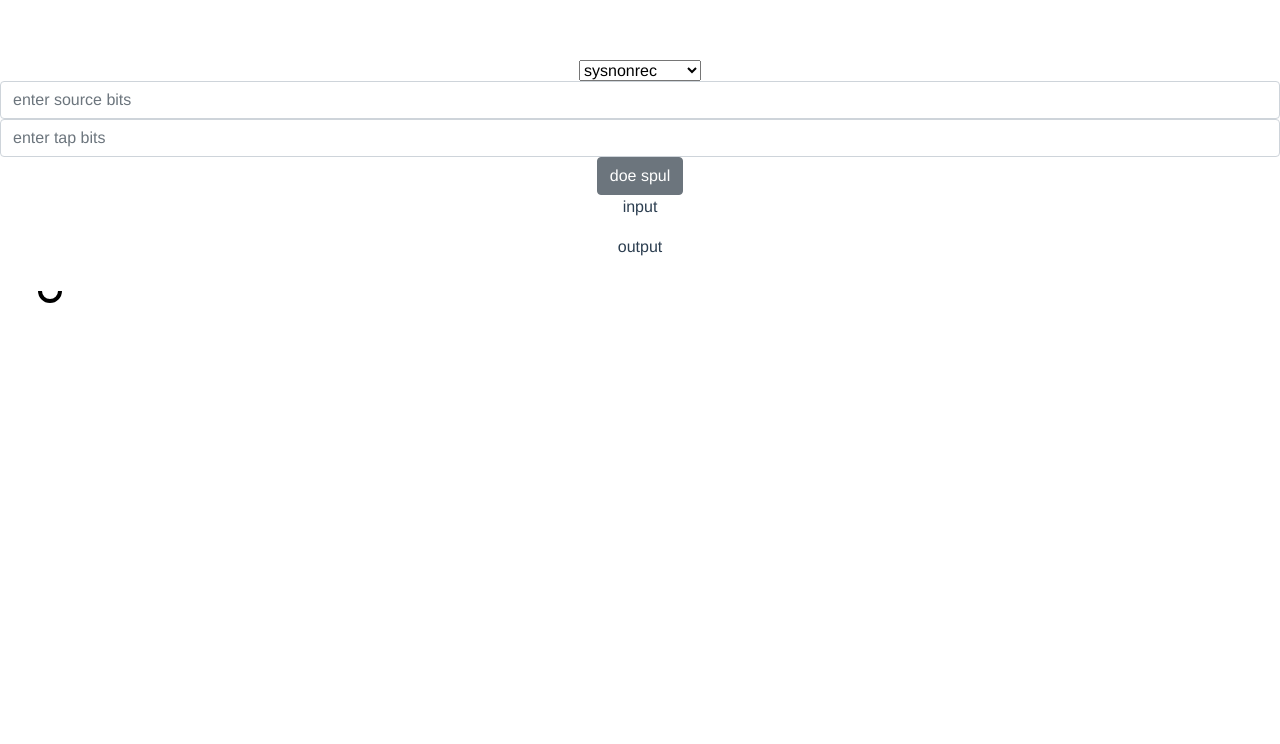
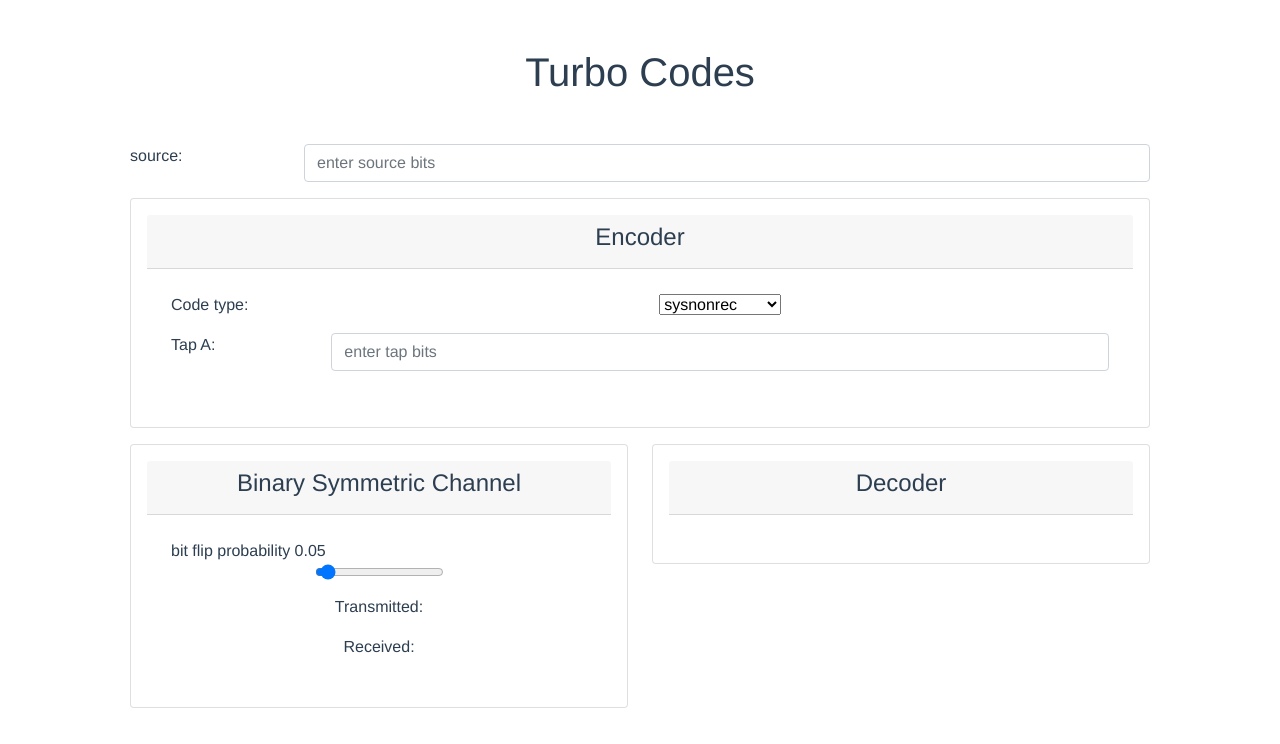
Before and after one commit to leoheyns/turbocodes, a Vue app: page / in a window 1280 px wide. Shown: the top 744 px of the page. Built offline with nearby package versions, Linux system fonts and the light colour scheme.

Commit message:
better workflow and layout

```diff
--- a/src/App.vue
+++ b/src/App.vue
@@ -1,15 +1,56 @@
 <template>
   <div id="app">
-     <convcode/>
+    <div class="container">
+      <div class="col p-5">
+        <h1>Turbo Codes</h1>
+        <div class="row mt-5">
+          <div class="col-2"><label for="source">source:</label></div>
+          <div class="col">
+            <b-form-input v-model="source" placeholder="enter source bits"></b-form-input>
+          </div>
+        </div>
+
+        <div class="row">
+          <TurboEncoder :source="source" @encoded="set_encoded"/>
+          <BinarySymmetricChannel :f.sync="flip_probability" :input="encoded" @received="set_received"/>
+          <TurboDecoder :input="received" :f="flip_probability" @decoded="set_decoded"/>
+
+        </div>
+      </div>
+    </div>
   </div>
 </template>
 
 <script>
-import convcode from '@/components/convcode'
+import TurboEncoder from "@/components/TurboEncoder";
+import TurboDecoder from "@/components/TurboDecoder";
+import BinarySymmetricChannel from "@/components/BinarySymmetricChannel";
 export default {
   name: 'App',
+  data() {
+    return {
+      source: "",
+      encoded: "",
+      received: "",
+      decoded: "",
+      flip_probability: 0.05,
+    }
+  },
+  methods: {
+    set_received(signal) {
+      this.received = signal
+    },
+    set_encoded(encoded) {
+      this.encoded = encoded
+    },
+    set_decoded(decoded) {
+      this.decoded = decoded
+    }
+  },
   components: {
-    convcode
+    TurboEncoder,
+    TurboDecoder,
+    BinarySymmetricChannel,
   }
 }
 </script>
@@ -27,4 +68,10 @@ export default {
 body {
   height: 100vh;
 }
+
+
+label{
+  width: 100%;
+  text-align: start;
+}
 </style>
--- /dev/null
+++ b/src/components/BinarySymmetricChannel.vue
@@ -0,0 +1,84 @@
+<template>
+  <div class="col-6 mt-3">
+    <b-card>
+      <b-card-header>
+        <h4>Binary Symmetric Channel</h4>
+      </b-card-header>
+      <b-card-body>
+        <div class="m-2">
+          <p class="m-0"><label for="range-f">bit flip probability {{ f }}</label></p>
+          <b-form-input id="range-f" class="mw-100" :value="f" @input="(v) => {$emit('update:f', Number(v))}" type="range" min="0"
+                        max="1"
+                        step="0.0001"/>
+        </div>
+        <p>Transmitted: {{input}}</p>
+        <p>Received: {{received_signal}}</p>
+      </b-card-body>
+    </b-card>
+  </div>
+</template>
+
+<script>
+export default {
+  name: "BinarySymmetricChannel",
+  props: {
+    f: { // bit flip probability
+      type: Number,
+      required: true,
+    },
+    input: { // booleans to be transmitted
+      type: String,
+      required: false,
+      validator(t) {
+        let valid = true
+        for (let i = 0; i < t.length; i++) {
+          valid = valid && ['0', '1'].includes(t[i])
+        }
+        return valid
+      }
+    }
+  },
+  methods: {
+    pass_through_channel() {
+      if (this.input) {
+        let input = this.input
+        let result = []
+        input.split('').forEach((input_bit) => {
+          if (Math.random() <= this.f) { // randomly flip bit
+            result.push(this.flip(input_bit))
+          } else {
+            result.push(input_bit)
+          }
+        })
+        return result
+      }
+      return null
+    },
+    flip(bit) {
+      return bit === '0' ? '1' : '0'
+    }
+  },
+  computed: {
+    received_signal() {
+      let received = this.pass_through_channel()
+      if (received) {
+        let result = ""
+        received.forEach((bit) => {
+          result += bit
+        })
+        return result
+      }
+      return null
+    }
+  },
+  watch: {
+    received_signal(new_received_signal) {
+      this.$emit('received', new_received_signal)
+    }
+  }
+}
+</script>
+
+<style scoped>
+
+</style>
--- /dev/null
+++ b/src/components/TurboDecoder.vue
@@ -0,0 +1,21 @@
+<template>
+  <div class="col-6 mt-3">
+    <b-card>
+      <b-card-header>
+        <h4>Decoder</h4>
+      </b-card-header>
+      <b-card-body></b-card-body>
+    </b-card>
+<!--    <viterbi :trellis="trellis" />-->
+  </div>
+</template>
+
+<script>
+export default {
+  name: "TurboDecoder"
+}
+</script>
+
+<style scoped>
+
+</style>
--- /dev/null
+++ b/src/components/TurboEncoder.vue
@@ -0,0 +1,31 @@
+<template>
+  <div class="col-12 mt-3">
+    <b-card>
+      <b-card-header>
+        <h4>Encoder</h4>
+      </b-card-header>
+      <b-card-body>
+        <convcode :source="source" @encoded="(encoded) => $emit('encoded', encoded)"/>
+      </b-card-body>
+    </b-card>
+  </div>
+</template>
+
+<script>
+//todo: use two convolutional codes
+import convcode from "@/components/convcode";
+
+export default {
+  name: "TurboEncoder",
+  props: {
+    source: String,
+  },
+  components: {
+    convcode,
+  }
+}
+</script>
+
+<style scoped>
+
+</style>
--- a/src/components/convcode.vue
+++ b/src/components/convcode.vue
@@ -1,24 +1,44 @@
 <template>
-  <div class="convcode">
-    <b-form-select v-model="type" :options="types"></b-form-select>
-    <b-form-input v-model="sourcetext" placeholder="enter source bits"></b-form-input>
-    <b-form-input v-model="taptext0" placeholder="enter tap bits"></b-form-input>
-    <b-form-input v-if="type=='nonsysnonrec' || type=='sysrec'" v-model="taptext1" placeholder="enter tap bits"></b-form-input>
-    <b-button @click="newGetTrellis()">doe spul</b-button>
-    <p> input</p>
-    {{sourcetext}}
-    <p> output</p>
-    <p>{{boolArrToStr(output[0])}}      {{boolArrToStr(output[1])}}</p>
-    <trellis :trellis="trellis" />
-    <viterbi/>
+  <div class="row">
+    <div class="col">
+      <div class="row p-2">
+        <div class="col-2"><label for="encoder-type"> Code type: </label></div>
+        <div class="col">
+          <b-form-select id="encoder-type" v-model="type" :options="types"></b-form-select>
+        </div>
+      </div>
+      <div class="row p-2">
+        <div class="col-2"><label for="taptext0"> Tap A: </label></div>
+        <div class="col">
+          <b-form-input id="taptext0" v-model="taptext0" placeholder="enter tap bits"></b-form-input>
+        </div>
+      </div>
+      <div v-if="!(type === 'sysnonrec')" class="row p-2">
+        <div class="col-2"><label for="taptext1"> Tap B: </label></div>
+        <div class="col">
+          <b-form-input id="taptext1" v-model="taptext1"
+                        placeholder="enter tap bits"></b-form-input>
+        </div>
+      </div>
+      <div class="row p-2">
+        <div class="col-2">
+          <label v-if="output" for="encoded"> Encoded: </label>
+        </div>
+        <div class="col">
+          <p v-if="output" id="encoded">{{ boolArrToStr(output[0]) }}&emsp; {{ boolArrToStr(output[1]) }}</p>
+        </div>
+      </div>
+    </div>
+    <div class="col-12">
+      <trellis :trellis="trellis"/>
+    </div>
   </div>
 </template>
 
 <script>
-import viterbi from "@/components/viterbi";
+import trellis from '@/components/trellis'
 
 const zip = (a, b) => a.map((k, i) => [k, b[i]]);
-import trellis from '@/components/trellis'
 
 import {Edge, Node, Trellis} from "@/decoding/viterbi";
 
@@ -42,22 +62,32 @@ let edges = [edge01, edge02, edge13, edge23]
 
 export default {
   name: 'convcode',
-  data() {return {
-    type:"sysnonrec",
+  props: {
+    source: String,
+  },
+  data() {
+    return {
+      type: "sysnonrec",
       types: [
         "sysnonrec",
         "nonsysnonrec",
         "sysrec"
       ],
-    sourcetext: "",
       taptext0: "",
       taptext1: "",
-  }},
+      received: "",
+      flip_probability: 0.05,
+    }
+  },
   computed: {
-    memlenght: function() {
-      return this.taps[0].length
+    sourcetext() {
+      return this.source
     },
-    output: function() {
+    memlenght: function () {
+      return this.taps ? this.taps[0].length : 0
+    },
+    output: function () {
+      if (this.input && this.taps) {
         let mem = Array(this.memlenght).fill(0)
         let ta = Array()
         let tb = Array()
@@ -68,26 +98,44 @@ export default {
         });
         this.terminate(mem, ta, tb)
         return [ta, tb]
+      }
+      return null
     },
-    taps: function() {
-        return([this.stringToBoolArr(this.taptext0), this.stringToBoolArr(this.taptext1)])
+    encoded() {
+      if (this.output) {
+        let result = ""
+        console.log(this.output)
+        Object.keys(this.output[0]).forEach((i) => {
+          result += this.output[0][i]
+          result += this.output[1][i]
+        })
+        return result
+      }
+      return null
     },
-    input: function() {
-        return this.stringToBoolArr(this.sourcetext)
+    taps: function () {
+      if (this.taptext0 || this.taptext1) {
+        return ([this.stringToBoolArr(this.taptext0), this.stringToBoolArr(this.taptext1)])
+      } else {
+        return null
+      }
     },
-    nodes: function() {
+    input: function () {
+      return this.sourcetext ? this.stringToBoolArr(this.sourcetext) : null
+    },
+    nodes: function () {
       return nodes
     },
-    edges: function() {
+    edges: function () {
       return edges
     },
-    trellis: function() {
+    trellis: function () {
       return this.newGetTrellis()
     }
 
   },
   methods: {
-      step(mem, bit){
+    step(mem, bit) {
       switch (this.type) {
         case 'sysnonrec':
           return this.stepSysNonRec(mem, bit)
@@ -97,26 +145,26 @@ export default {
           return this.stepSysRec(mem, bit)
       }
     },
-      stepSysNonRec(mem, bit){
+    stepSysNonRec(mem, bit) {
       mem.push(bit)
       mem.shift()
-        return({ta: bit, tb: this.applyTap(this.taps[0], mem)})
+      return ({ta: bit, tb: this.applyTap(this.taps[0], mem)})
     },
-      stepNonSysNonRec(mem, bit){
+    stepNonSysNonRec(mem, bit) {
       mem.push(bit)
       mem.shift()
-        return({ta: this.applyTap(this.taps[0], mem), tb: this.applyTap(this.taps[1], mem)})
+      return ({ta: this.applyTap(this.taps[0], mem), tb: this.applyTap(this.taps[1], mem)})
     },
 
-      stepSysRec(mem, bit){
+    stepSysRec(mem, bit) {
       mem.shift()
       mem.push(this.applyTap(this.taps[0], mem.concat([bit])))
-        return({ta: bit, mem, tb: this.applyTap(this.taps[1], mem)})
+      return ({ta: bit, mem, tb: this.applyTap(this.taps[1], mem)})
     },
-      terminate(mem, ta, tb){
+    terminate(mem, ta, tb) {
       for (let i = 0; i < mem.length; i++) {
         let bit = 0
-          if(this.type == 'sysrec'){
+        if (this.type == 'sysrec') {
           let bit = this.applyTap(this.taps[0], mem.slice(1).concat([bit]))
         }
         let s = this.step(mem, bit)
@@ -125,30 +173,30 @@ export default {
       }
     },
 
-      applyTap(tap, data){
+    applyTap(tap, data) {
       return zip(tap, data).map(a => a[0] & a[1]).reduce((previous, current) => previous + current, 0) % 2
     },
 
-      stringToBoolArr(s){
+    stringToBoolArr(s) {
       return s.split('').map(b => parseInt(b))
     },
 
-      boolArrToStr(barr){
+    boolArrToStr(barr) {
       return barr.map(c => c ? "1" : "0").join("")
     },
-      getTrellisDict(){
+    getTrellisDict() {
       //input:u, output:x
       let dict = {}
-        for(let i=0; i< 2 ** this.memlenght; i++){
+      for (let i = 0; i < 2 ** this.memlenght; i++) {
         let num = i
         let mem = []
-          for(let j=0; j<this.memlenght; j++) {
+        for (let j = 0; j < this.memlenght; j++) {
           mem.push((num & 1))
           num >>= 1
         }
         dict[mem] = {}
-          dict[mem].one = {u:1}
-          dict[mem].zero = {u:0}
+        dict[mem].one = {u: 1}
+        dict[mem].zero = {u: 0}
 
         let mem_copy = mem.slice()
         dict[mem].zero.x = this.step(mem_copy, 0)
@@ -161,29 +209,29 @@ export default {
       }
       return dict
     },
-      getTrellis(){
+    getTrellis() {
       let trellis = []
       let tdict = this.getTrellisDict()
       let memset = {}
       let init = Array(this.memlenght).fill(0)
       memset[init] = init
-        for (let i = 0; i < this.output[0].length; i++){
+      for (let i = 0; i < this.output[0].length; i++) {
         let tdict_layer = {}
         let tdict_copy = JSON.parse(JSON.stringify(tdict))
         let newmemset = {}
         Object.values(memset).forEach(element => {
           tdict_layer[element] = tdict_copy[element]
-            if(i >= this.output[0].length - this.memlenght){
-              if(tdict_layer[element].one.nextmem.slice(-1)){
+          if (i >= this.output[0].length - this.memlenght) {
+            if (tdict_layer[element].one.nextmem.slice(-1)) {
               delete tdict_layer[element].one
             } else {
               delete tdict_layer[element].zero
             }
           }
-            if( "one" in tdict_layer[element]){
+          if ("one" in tdict_layer[element]) {
             newmemset[tdict_layer[element].one.nextmem] = tdict_layer[element].one.nextmem
           }
-            if( "zero" in tdict_layer[element]){
+          if ("zero" in tdict_layer[element]) {
             newmemset[tdict_layer[element].zero.nextmem] = tdict_layer[element].zero.nextmem
           }
 
@@ -193,18 +241,19 @@ export default {
       }
       console.log(trellis)
     },
-      newGetTrellis(){
+    newGetTrellis() {
+      if (this.taps && this.output) {
         let times = []
         let tdict = this.getTrellisDict()
         times[0] = [new Node(0, Array(this.memlenght + 1).join("0"))]
         edges = []
-        for (let i = 0; i < this.output[0].length; i++){
+        for (let i = 0; i < this.output[0].length; i++) {
           let nextNodes = {}
           times[i].forEach(node => {
             let tdict_node = tdict[this.stringToBoolArr(node.state)]
             let forward_edges = []
-            if(i >= this.output[0].length - this.memlenght){
-              if(!tdict_node.one.nextmem.slice(-1)[0]){
+            if (i >= this.output[0].length - this.memlenght) {
+              if (!tdict_node.one.nextmem.slice(-1)[0]) {
                 forward_edges = [tdict_node.one]
               } else {
                 forward_edges = [tdict_node.zero]
@@ -214,7 +263,7 @@ export default {
             }
 
             forward_edges.forEach(edge => {
-              if(!(edge.nextmem in nextNodes)){
+              if (!(edge.nextmem in nextNodes)) {
                 nextNodes[edge.nextmem] = new Node(i + 1, this.boolArrToStr(edge.nextmem))
               }
               edges.push(new Edge(edge.u, edge.x, node, nextNodes[edge.nextmem]))
@@ -223,22 +272,22 @@ export default {
           times.push(Object.values(nextNodes))
         }
         return new Trellis([].concat.apply([], times), edges)
+      }
+      return null
     },
+  },
+  watch: {
+    encoded(new_value) {
+      this.$emit('encoded', new_value)
+    }
   },
   components: {
     trellis,
-    viterbi,
   }
 }
 </script>
 
 <style scoped>
-.convcode {
-  padding-top: 60px;
-  display: flex;
-  flex-direction: column;
-  height: 100%;
-  align-items: center;
-}
+
 
 </style>
--- a/src/components/trellis.vue
+++ b/src/components/trellis.vue
@@ -1,13 +1,15 @@
 <template>
-  <div class="trellis">
-    <svg height="1000" width="100%">
-      <line v-for="(edge, index) in trellis.edges" :key="index + 'edge'" :x1="edge.from.time * timestep + offset" :y1="stateToInt(edge.from.state) * heightstep + offset" :x2="edge.to.time * timestep + offset" :y2="stateToInt(edge.to.state) * heightstep + offset" style="stroke:rgb(0,0,0);stroke-width:5" />
-      <circle v-for="(node, index) in trellis.nodes" :key="index + 'node'" :cx="node.time * timestep + offset" :cy="stateToInt(node.state) * heightstep + offset" r="10" stroke="black" stroke-width="4" fill="white" />
+  <div class="col" style="max-width: 100%; overflow: scroll">
+    <svg v-if="trellis" :height="`${svgHeight}px`" :width="`${svgWidth}px`">
+      <line v-for="(edge, index) in trellis.edges" :key="index + 'edge'" v-b-tooltip.hover :title="edgeInfo(edge)"  :x1="nodeX(edge.from)" :y1="nodeY(edge.from)" :x2="nodeX(edge.to)" :y2="nodeY(edge.to)" style="stroke:rgb(0,0,0);stroke-width:5" />
+      <circle v-for="(node, index) in trellis.nodes" :key="index + 'node'" v-b-tooltip.hover :title="nodeInfo(node)"  :cx="nodeX(node)" :cy="nodeY(node)" r="10" stroke="black" stroke-width="4" fill="white" />
     </svg>
   </div>
 </template>
 
 <script>
+
+import {Trellis} from "@/decoding/viterbi";
 
 export default {
     data() {
@@ -18,13 +20,39 @@ export default {
       }
     },
     props: {
-      trellis: Object,
+      trellis: Trellis,
     },
     computed: {
+      svgHeight() {
+        let total_states = Math.pow(2,this.trellis.nodes[0].state.length)
+        return (total_states - 1) * this.heightstep + 2*this.offset
+      },
+      svgWidth() {
+        let trellis_length = this.trellis.times.length
+        return (trellis_length - 1) * this.timestep + 2*this.offset
+      }
     },
     methods: {
       stateToInt(state){
         return parseInt(state, 2)
+      },
+      nodeY(node) {
+        // let time = node.time
+        // let nodes_in_time = this.trellis.nodes_per_time[time]
+        // nodes_in_time.sort((a,b) => { return a.state > b.state })
+        // let nodeHeight = nodes_in_time.indexOf(node)
+        let nodeHeight = this.stateToInt(node.state)
+        return this.svgHeight - (nodeHeight * this.heightstep + this.offset)
+      },
+      nodeX(node) {
+        let time = node.time
+        return time * this.timestep + this.offset
+      },
+      edgeInfo(edge) {
+        return `input: ${edge.u}\noutput: ${edge.x.ta}${edge.x.tb}`
+      },
+      nodeInfo(node) {
+        return `state: ${node.state}\ntime: ${node.time}`
       }
     }
 }
@@ -32,18 +60,5 @@ export default {
 
 <style scoped>
 
-.trellis {
-  flex-grow: 1;
-  display: flex;
-  align-self: stretch;
-}
 
-.cont {
-  flex-grow: 1;
-  margin: 10px;
-  border: black 2px solid;
-  border-radius: 5px;
-  position: relative;
-  align-self: stretch;
-}
 </style>
--- a/src/decoding/viterbi.js
+++ b/src/decoding/viterbi.js
@@ -58,10 +58,30 @@ class Trellis {
         this.nodes = nodes
         this.edges = edges
         let edge_times_set = {} // objects work like hasmaps/hashsets, which is quite useful but also funny
-        edges.forEach((edge) => {
+        this.edges.forEach((edge) => {
             edge_times_set[edge.time] = null // we don't use the values, only the keys
         })
+        let times = {}
+        this.nodes.forEach((node) => {
+            times[node.time] = null // we don't use the values, only the keys
+        })
+        this.times = Object.keys(times)
         this.edge_times = Object.keys(edge_times_set)
+        // determine nodes per time
+        let nodes_per_time = {}
+        // calculate maximal width
+        let time_widths = {}
+        this.times.forEach((time) => {
+            nodes_per_time[time] = []
+            time_widths[time] = 0
+        })
+        this.nodes.forEach((node) => {
+            nodes_per_time[node.time].push(node)
+            time_widths[node.time] += 1
+        })
+        this.nodes_per_time = nodes_per_time
+        this.time_widths = time_widths
+        this.maximal_width = Math.max(...Object.values(time_widths))
     }
 
 }
```
Also changed, not shown: src/components/viterbi.vue (+21 -7 lines). Lines whose indentation alone changed are shown as unchanged.
